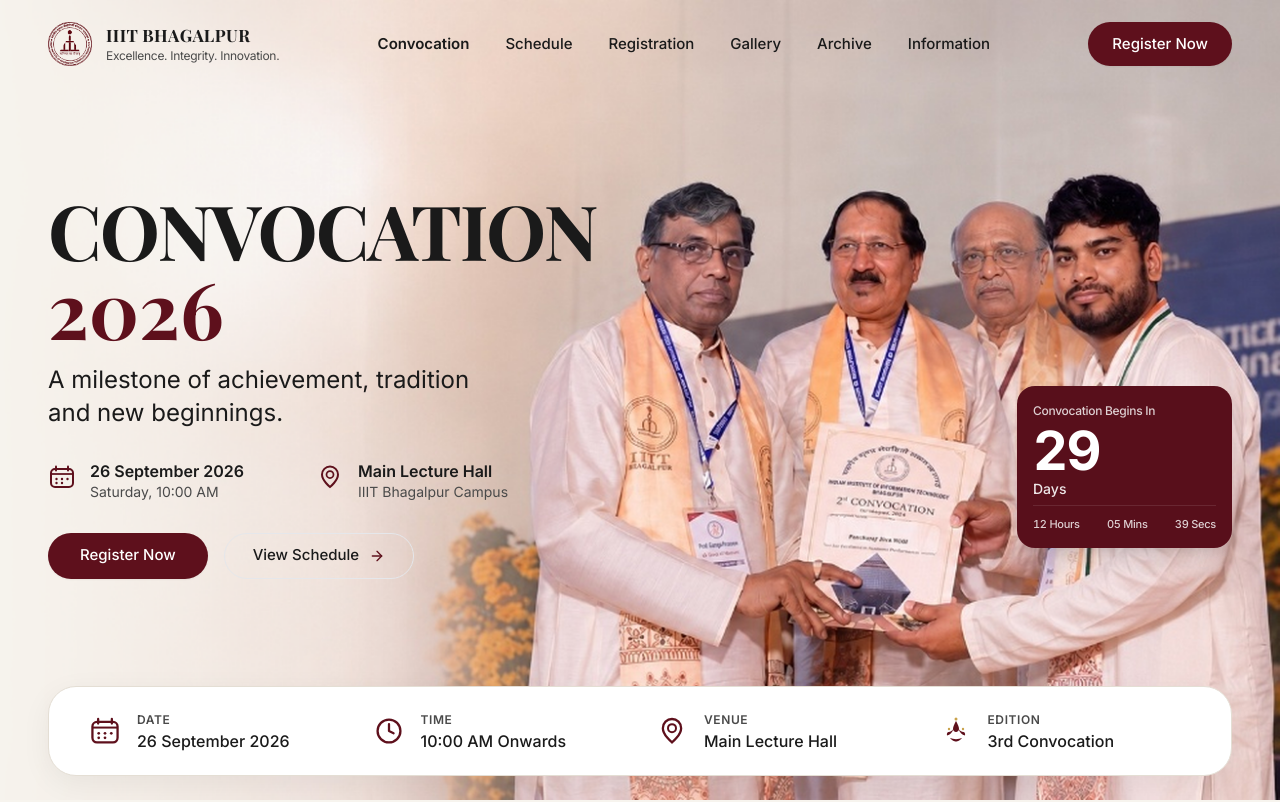
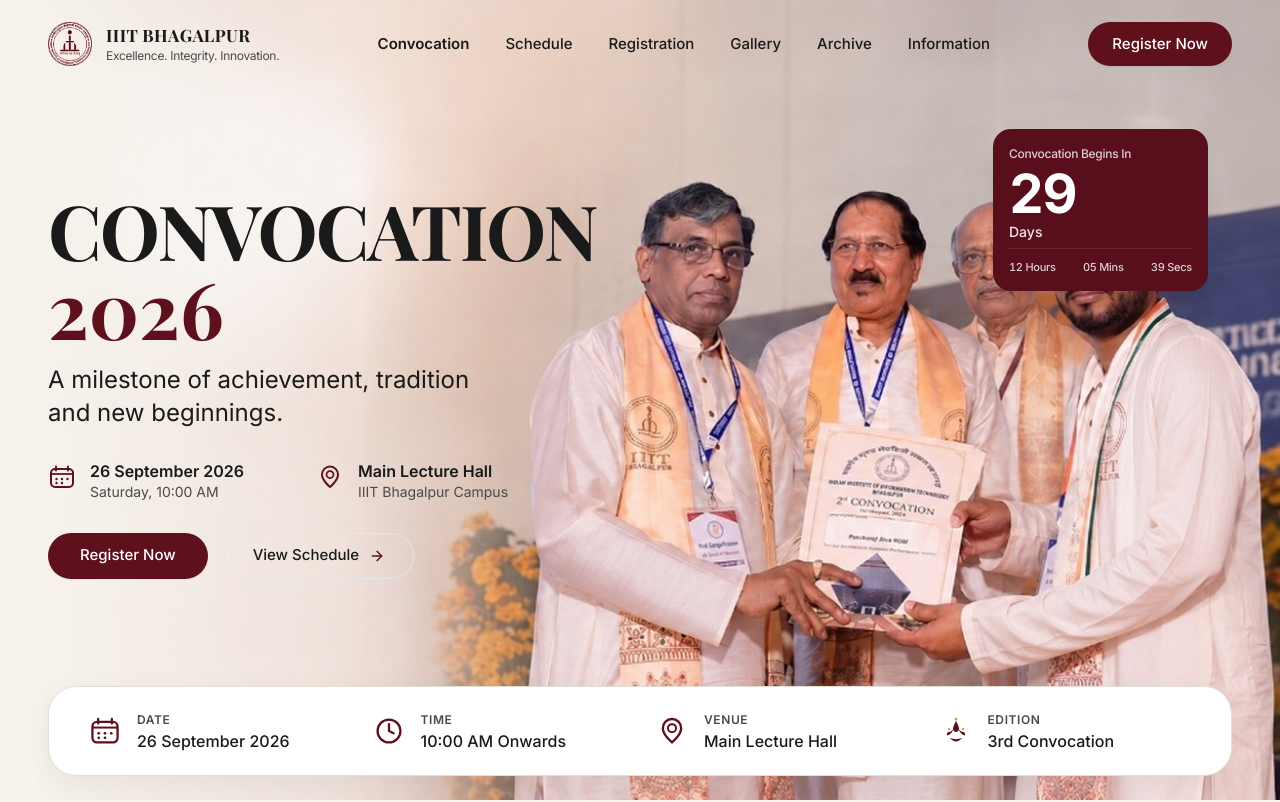
Before and after one commit to code-yashkumar/Convocation-iiitbh, a React (Vite) app: page / in a window 1280 px wide. Shown: the top 802 px of the page. Built offline with nearby package versions, Linux system fonts and the light colour scheme; a web font is replaced by a local one.

Commit message:
Position countdown card lower right above the Information Bar

```diff
--- a/src/sections/Hero/index.jsx
+++ b/src/sections/Hero/index.jsx
@@ -143,8 +143,8 @@ export function Hero() {
               />
             </div>
 
-            {/* Maroon Countdown Card positioned lower on the far right */}
-            <div className="w-full sm:w-[210px] lg:w-[215px] xl:w-[225px] lg:mr-0 xl:mr-1 lg:translate-y-20 xl:translate-y-24">
+            {/* Maroon Countdown Card positioned lower on the far right directly above Information Bar */}
+            <div className="w-full sm:w-[210px] lg:w-[215px] xl:w-[225px] lg:absolute lg:right-6 xl:right-12 lg:bottom-24 xl:bottom-28 z-20">
               <CountdownCard />
             </div>
 
```
